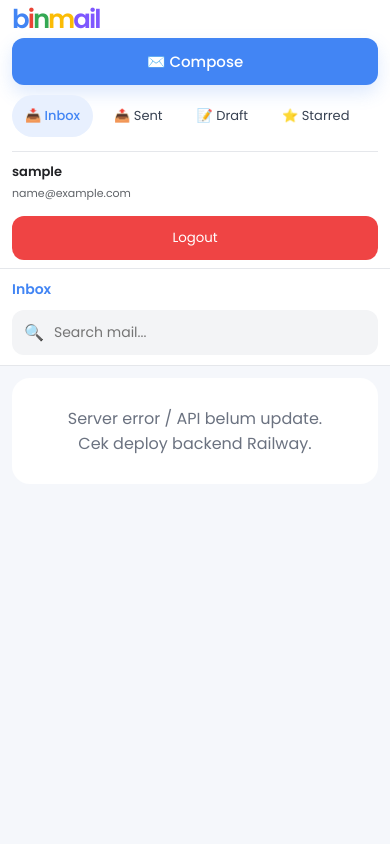
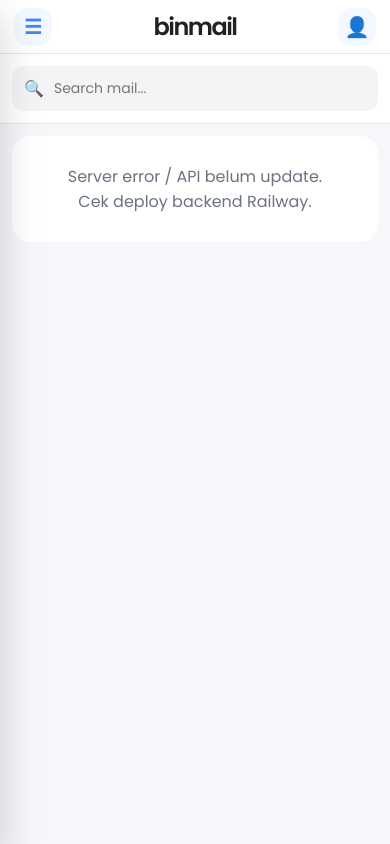
Before and after one commit to codevernix-bit/gobin-backend, a website: page inbox.html in a window 390 px wide. Drawn offline with Linux system fonts and the light colour scheme; no server answers; sample sign-in values are in the browser's storage.

Commit message:
gmail mobile ui

```diff
--- a/inbox.html
+++ b/inbox.html
@@ -112,17 +112,23 @@
   }
 
   .profile{
-    margin-top:10px;
-    padding-top:10px;
-  }
+  margin-top:0;
+  padding-top:0;
+  border-top:none;
+  display:flex;
+  align-items:center;
+  justify-content:space-between;
+  gap:10px;
+}
 
   .profile-name{
-    font-size:13px;
-  }
+  font-size:12px;
+  font-weight:600;
+}
 
-  .profile-email{
-    font-size:11px;
-  }
+.profile-email{
+  font-size:10px;
+}
 
   .main{
     flex:1;
@@ -226,9 +232,119 @@
     padding:12px;
   }
 }
+
+.mobile-header,
+.mobile-overlay{
+  display:none;
+}
+
+@media(max-width:768px){
+
+  .mobile-header{
+    height:54px;
+    display:flex;
+    align-items:center;
+    justify-content:space-between;
+    padding:0 14px;
+    background:white;
+    border-bottom:1px solid #e5e7eb;
+    position:sticky;
+    top:0;
+    z-index:80;
+  }
+
+  .mobile-menu-btn,
+  .mobile-avatar{
+    width:38px;
+    height:38px;
+    border:none;
+    border-radius:14px;
+    background:#f3f7ff;
+    color:#4285F4;
+    font-size:20px;
+    font-weight:700;
+  }
+
+  .mobile-brand{
+    font-size:24px;
+    font-weight:700;
+    letter-spacing:-1.5px;
+    color:#202124;
+  }
+
+  .sidebar{
+    position:fixed;
+    top:0;
+    left:-82%;
+    width:82%;
+    height:100dvh;
+    z-index:100;
+    padding:22px 18px;
+    transition:.28s ease;
+    box-shadow:0 18px 40px rgba(0,0,0,.18);
+  }
+
+  .sidebar.mobile-open{
+    left:0;
+  }
+
+  .mobile-overlay{
+    position:fixed;
+    inset:0;
+    background:rgba(0,0,0,.35);
+    z-index:90;
+  }
+
+  .mobile-overlay.show{
+    display:block;
+  }
+
+  .logo{
+    font-size:32px;
+    margin-bottom:22px;
+  }
+
+  .compose-btn{
+    margin-bottom:18px;
+  }
+
+  .menu{
+    flex-direction:column;
+    overflow:visible;
+  }
+
+  .menu a{
+    width:100%;
+    border-radius:14px;
+    justify-content:space-between;
+  }
+
+  .profile{
+    margin-top:auto;
+    padding-top:18px;
+    border-top:1px solid #e5e7eb;
+    display:block;
+  }
+
+  .topbar{
+    padding:12px;
+  }
+
+  .title-badge{
+    display:none;
+  }
+}
   </style>
 </head>
 <body>
+
+    <div class="mobile-header">
+  <button class="mobile-menu-btn" onclick="toggleMobileMenu()">☰</button>
+  <div class="mobile-brand">binmail</div>
+  <button class="mobile-avatar" onclick="toggleMobileMenu()">👤</button>
+</div>
+
+<div class="mobile-overlay" id="mobileOverlay" onclick="toggleMobileMenu()"></div>
 
   <div class="sidebar">
     <div class="logo">
@@ -302,8 +418,9 @@
 
 const logoutBtn = document.createElement("button")
 logoutBtn.innerText = "Logout"
-logoutBtn.style.marginTop = "14px"
-logoutBtn.style.width = "100%"
+logoutBtn.style.marginTop = "0"
+logoutBtn.style.width = "auto"
+logoutBtn.style.padding = "10px 14px"
 logoutBtn.style.padding = "12px"
 logoutBtn.style.border = "none"
 logoutBtn.style.borderRadius = "12px"
@@ -672,6 +789,11 @@
   }
 }
 
+function toggleMobileMenu(){
+  document.querySelector(".sidebar").classList.toggle("mobile-open")
+  document.getElementById("mobileOverlay").classList.toggle("show")
+}
+
 loadMail("inbox")
 loadUnread()
 </script>
```
